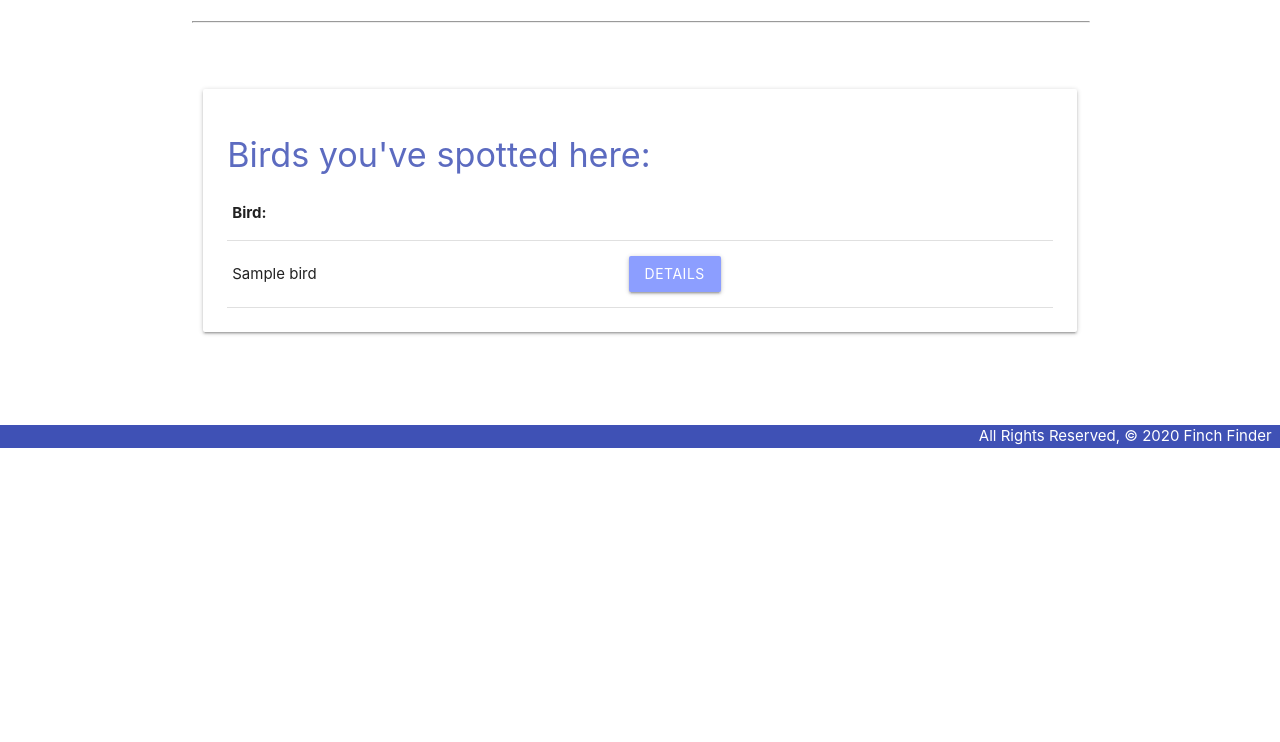
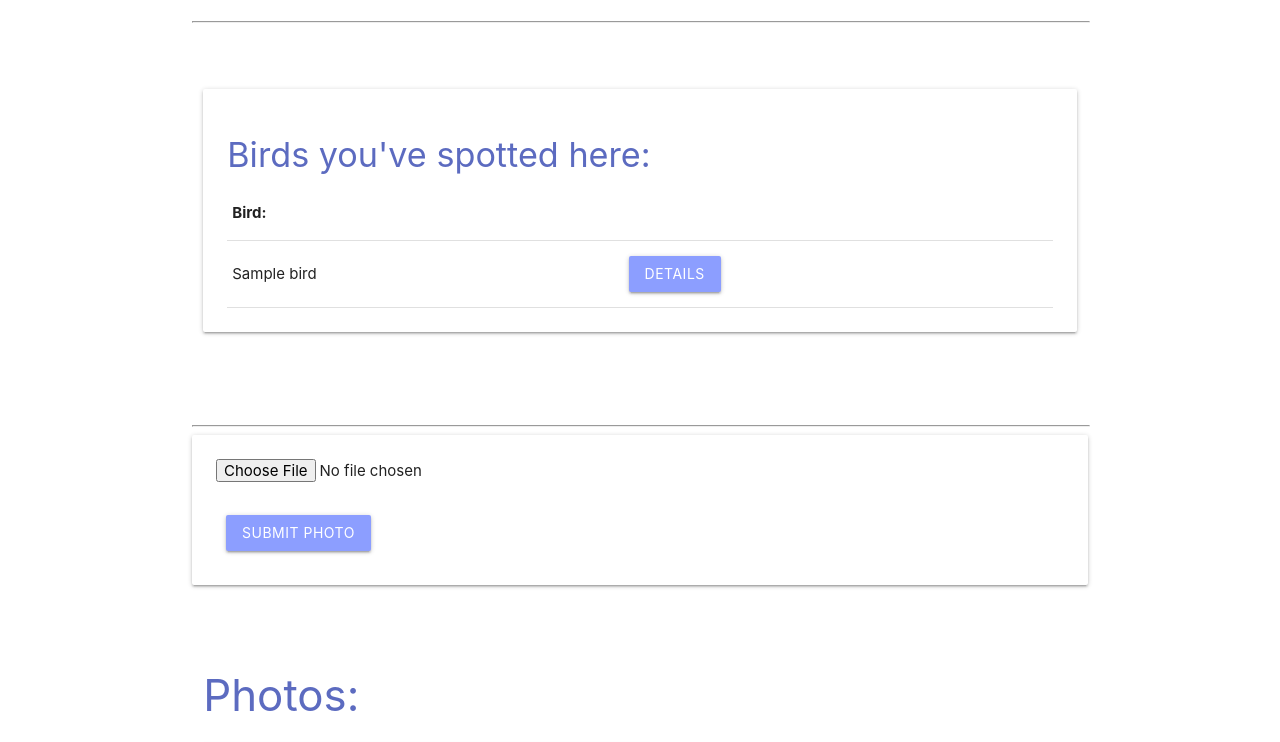
Before and after one commit to TCashion/finch-finder, a Django app: page /locations/1/ in a window 1280 px wide. Shown: the part 563-1305 px from the top of the page. Before the commit the page ends 1011 px from the top, so only its background shows below. Run offline with Django 3.2, Linux system fonts and the light colour scheme; tables that the repository leaves empty hold one stand-in row (values such as "Sample post"); some libraries are stand-ins or nearby versions.

Commit message:
update locations detail to add main photo

```diff
--- a/main_app/templates/locations/detail.html
+++ b/main_app/templates/locations/detail.html
@@ -5,7 +5,7 @@
     <div class="col s12 m6" style="margin: 3vw auto">
         <div class="card small">
             <div class="card-image">
-                <img src="https://via.placeholder.com/250x250">
+                <img src="{{ location.locationphoto_set.first.url }}">
                 <span class="card-title">{{ location.name }}</span>
             </div>
             <div class="card-content">
@@ -55,4 +55,26 @@
     </div>
 </div>
 
+<hr class="indigo" style="width:100%">
+
+<form action="{% url 'add_photo' 0 location.id %}" enctype="multipart/form-data" method="POST" class="card-panel">
+    {% csrf_token %}
+    <input type="file" name="photo-file">
+    <br><br>
+    <button type="submit" class="btn crud-btn indigo accent-1">Submit photo</button>
+
+</form>
+
+<div class="row detail-card-container" style="display:flex">
+    <div class="col s12" style="margin: 3vw auto">
+        <h3 class="indigo-text text-lighten-1">Photos:</h3>
+        {% for photo in location.locationphoto_set.all %}
+            <img src="{{ photo.url }}" alt="{{ location.name }} photo" class="responsive-img card-panel">
+        {% empty %}
+            <div class="card-panel indigo-text text-lighten1">No photos uploaded.</div>
+        {% endfor %}
+    </div>
+</div>
+
+
 {% endblock %}
--- a/main_app/urls.py
+++ b/main_app/urls.py
@@ -16,7 +16,7 @@ urlpatterns = [
     path('locations/', views.locations_index, name='locations_index'),
     path('locations/create/', views.LocationCreate.as_view(), name='locations_create'),
     path('locations/<int:location_id>/', views.locations_detail, name='locations_detail'),
-    # path('locations/<int:location_id>/add_photo/', views.add_photo, name='add_photo'),
+    path('locations/<int:location_id>/add_photo/', views.add_photo, name='add_photo'),
     path('locations/<int:pk>/delete/', views.LocationDelete.as_view(), name='locations_delete'),
     path('locations/<int:pk>/update/', views.LocationUpdate.as_view(), name='locations_update'),
 ]
```
